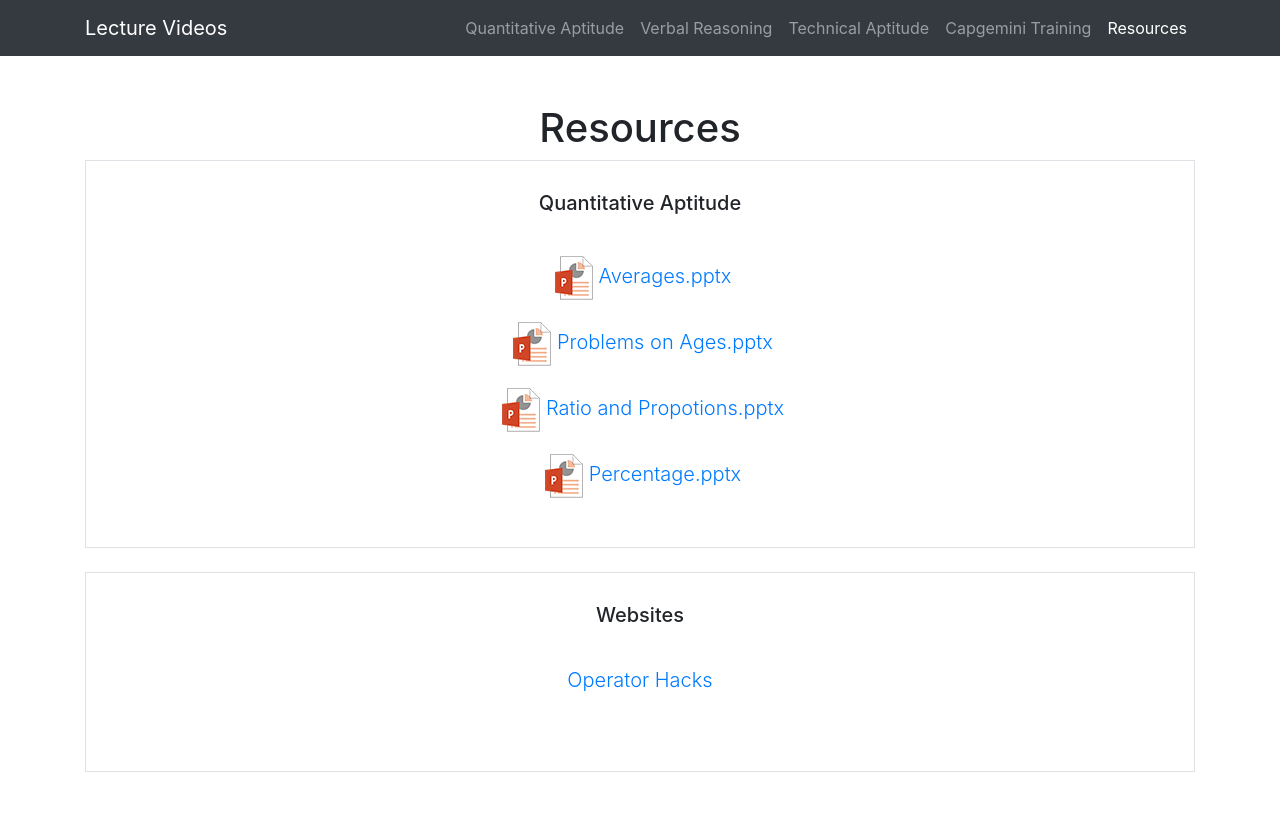
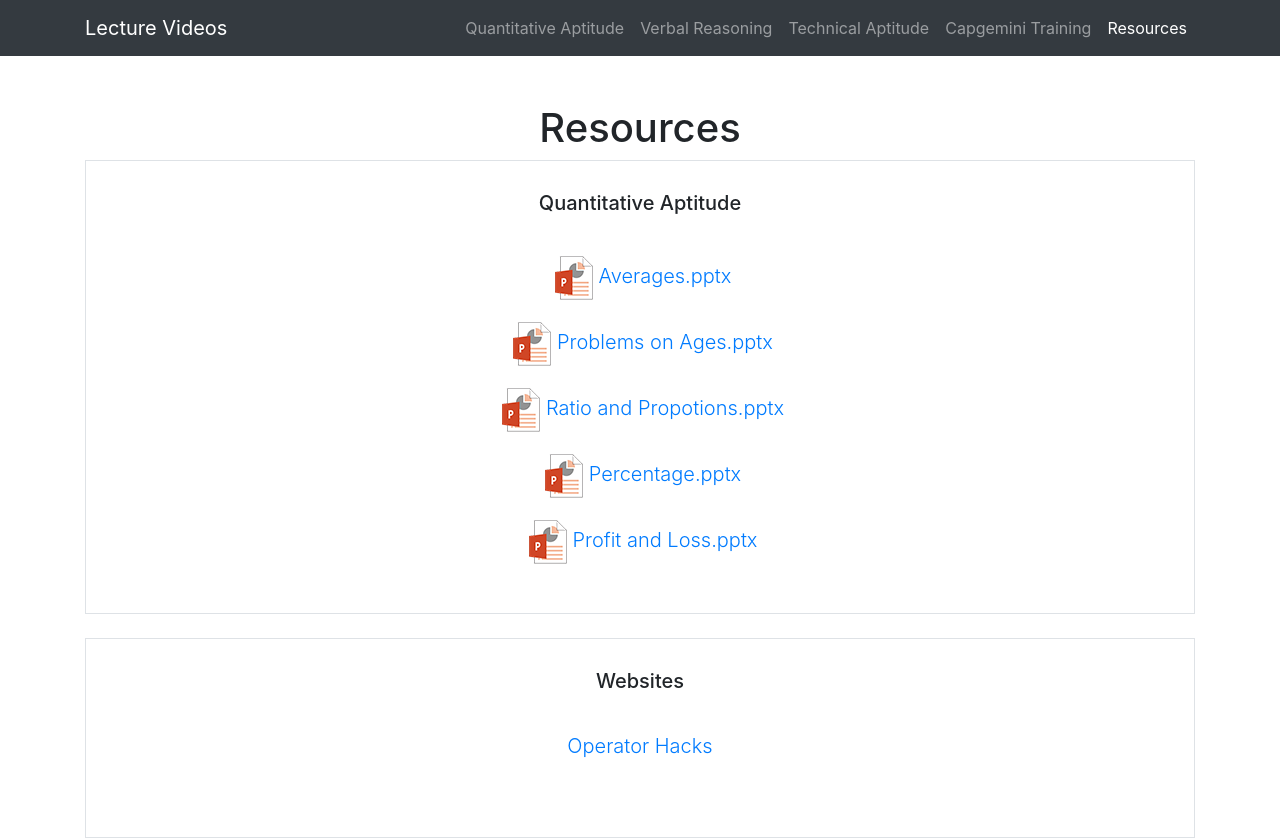
Before and after one commit to sparkteamgames/placement-training, a website: page resources.html in a window 1280 px wide. Before the commit the page ends 800 px from the top, so only its background shows below. Drawn offline with Linux system fonts and the light colour scheme.

Commit message:
updated resources

```diff
--- a/resources.html
+++ b/resources.html
@@ -75,6 +75,11 @@
               <img src="slide-logo.png">Percentage.pptx
             </a>
           </p>
+          <p>
+            <a href="https://drive.google.com/file/d/1oDTVih2r9GmJB7TBS6RmV_KR42MP_d-h/view?usp=sharing" target="_blank" >
+              <img src="slide-logo.png">Profit and Loss.pptx
+            </a>
+          </p>
         </div><br>
         <div class="lead border" style="padding: 30px;">
           <h5>Websites</h5><br>
```
